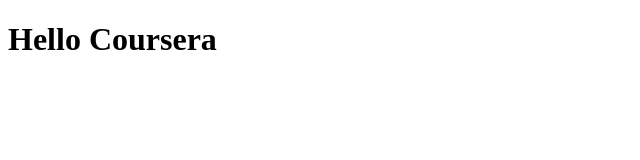
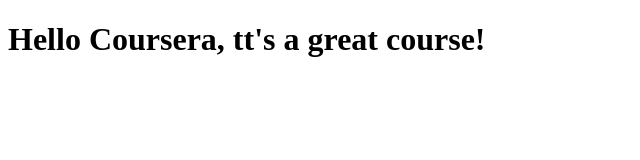
Before and after one commit to xysemyamor/coursera-test-, a plain HTML site: page site/index.html in a window 1280 px wide. Shown: the whole page, without its empty margins (0-640 px from the left). Drawn offline with Linux system fonts and the light colour scheme.

Commit message:
Small addition to our page content.

```diff
--- a/site/index.html
+++ b/site/index.html
@@ -4,6 +4,6 @@
 	<title>Hello Coursera</title>
 </head>
 <body>
-<h1>Hello Coursera</h1>
+<h1>Hello Coursera, tt's a great course!</h1>
 </body>
 </html>
```
